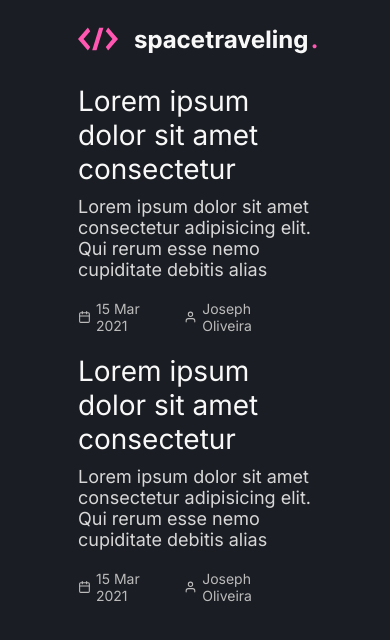
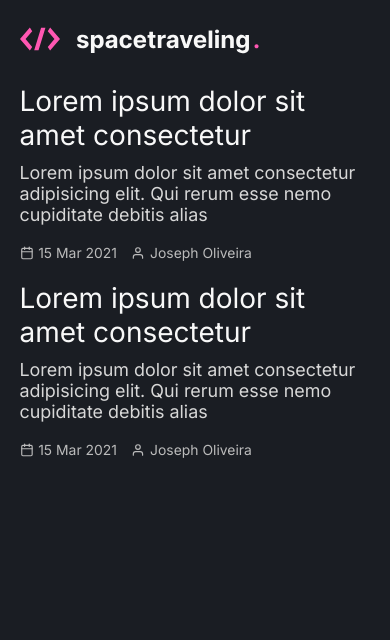
Before and after one commit to rodrigolemos/ig-task-3, a Next.js app: page / in a window 390 px wide. Shown: the top 640 px of the page. Built offline with nearby package versions, Linux system fonts and the light colour scheme.

Commit message:
refactor: apply header in _app

```diff
--- a/src/components/Header/header.module.scss
+++ b/src/components/Header/header.module.scss
@@ -6,7 +6,3 @@
   justify-content: center;
   background-color: var(--background-color);
 }
-
-.content {
-  width: 60%;
-}
--- a/src/components/Header/index.tsx
+++ b/src/components/Header/index.tsx
@@ -1,11 +1,12 @@
 import { ReactElement } from 'react';
 
+import commonStyles from '../../styles/common.module.scss';
 import styles from './header.module.scss';
 
 export default function Header(): ReactElement {
   return (
     <header className={styles.header}>
-      <div className={styles.content}>
+      <div className={commonStyles.content}>
         <img src="/logo.svg" alt="logo" />
       </div>
     </header>
--- a/src/pages/_app.tsx
+++ b/src/pages/_app.tsx
@@ -1,8 +1,14 @@
 import { AppProps } from 'next/app';
+import Header from '../components/Header';
 import '../styles/globals.scss';
 
 function MyApp({ Component, pageProps }: AppProps): JSX.Element {
-  return <Component {...pageProps} />;
+  return (
+    <>
+      <Header />
+      <Component {...pageProps} />
+    </>
+  );
 }
 
 export default MyApp;
--- a/src/pages/home.module.scss
+++ b/src/pages/home.module.scss
@@ -5,40 +5,36 @@
   justify-content: center;
 }
 
-.content {
-  width: 60%;
-}
-
 .post {
-  margin-bottom: 20px;
+  margin-bottom: 1.25rem;
 }
 
 .title {
-  font-size: 28px;
+  font-size: 1.75rem;
   font-weight: normal;
-  margin-bottom: 10px;
+  margin-bottom: 0.62rem;
   color: var(--title);
 }
 
 .subtitle {
-  font-size: 18px;
+  font-size: 1.12rem;
   font-weight: normal;
-  margin-bottom: 20px;
+  margin-bottom: 1.25rem;
   color: var(--sub-title);
 }
 
 .info {
-  font-size: 14px;
+  font-size: 0.87rem;
   color: var(--info);
   display: flex;
 
   div {
     display: flex;
     align-items: center;
-    margin-right: 15px;
+    margin-right: 0.9rem;
 
     svg {
-      margin-right: 5px;
+      margin-right: 0.3rem;
     }
   }
 }
--- a/src/pages/index.tsx
+++ b/src/pages/index.tsx
@@ -1,11 +1,10 @@
 import { ReactElement } from 'react';
 import { FiCalendar, FiUser } from 'react-icons/fi';
-import Header from '../components/Header';
 // import { GetStaticProps } from 'next';
 
 // import { getPrismicClient } from '../services/prismic';
 
-// import commonStyles from '../styles/common.module.scss';
+import commonStyles from '../styles/common.module.scss';
 import styles from './home.module.scss';
 
 // interface Post {
@@ -30,9 +29,8 @@ import styles from './home.module.scss';
 export default function Home(): ReactElement {
   return (
     <>
-      <Header />
       <main className={styles.container}>
-        <div className={styles.content}>
+        <div className={commonStyles.content}>
           <article className={styles.post}>
             <h1 className={styles.title}>
               Lorem ipsum dolor sit amet consectetur
--- a/src/styles/common.module.scss
+++ b/src/styles/common.module.scss
@@ -1 +1,7 @@
-// TODO
+.content {
+  width: 60%;
+
+  @media screen and (max-width: 768px) {
+    width: 90%;
+  }
+}
```
